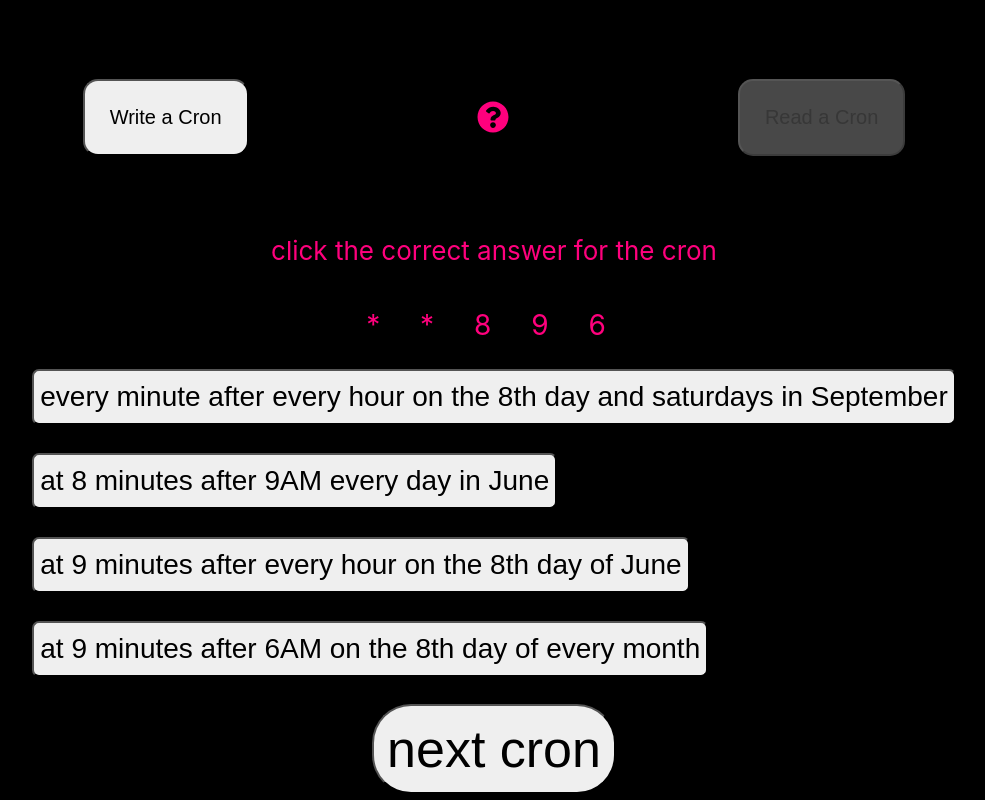
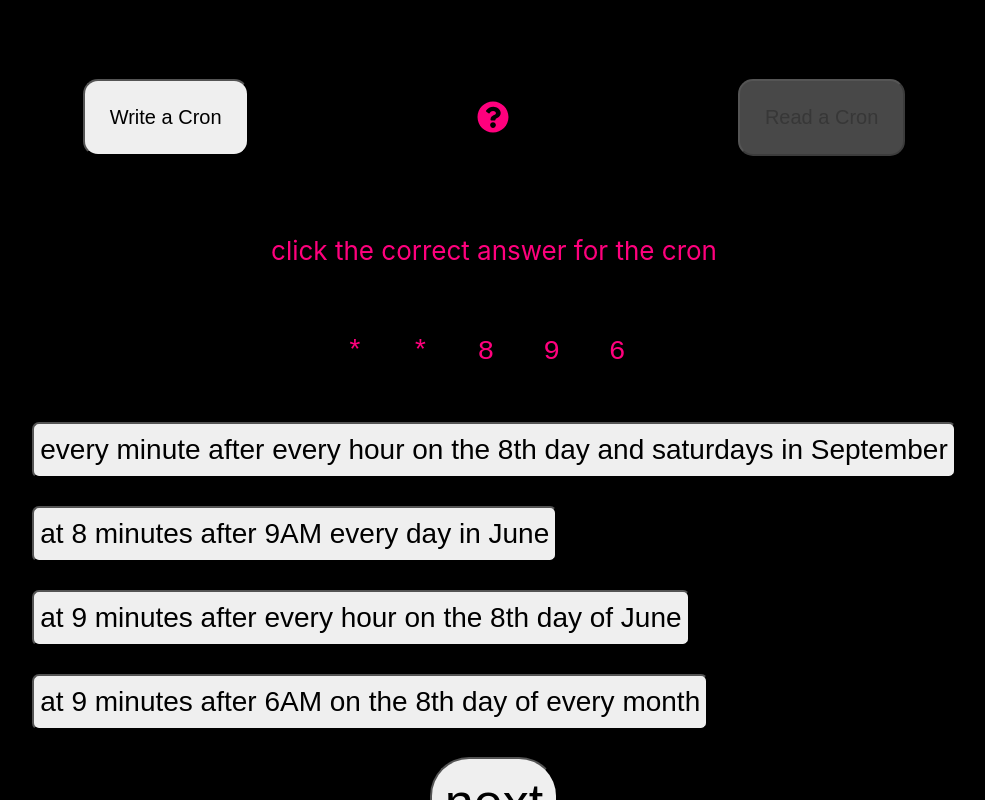
Before and after one commit to lpmi-13/cron-trigger, a React (Create React App) app: page / in a window 1280 px wide. Both pictures are taken after a click on the button "Read a Cron". Shown: the whole page, without its empty margins (146-1131 px from the left). Built offline with nearby package versions, Linux system fonts and the light colour scheme.

Commit message:
remove extra "cron" in button

```diff
--- a/src/components/CronDigits/index.js
+++ b/src/components/CronDigits/index.js
@@ -93,7 +93,7 @@ const CronDigits = ({ firstView, onView }) => {
             onClick={handleClickNext}
             aria-label="write a cron"
             >
-            next cron
+            next
           </motion.button>
           <CorrectMessage active={correctAnswer}/>
         </>
--- a/src/components/CronWords/index.js
+++ b/src/components/CronWords/index.js
@@ -44,7 +44,9 @@ const CronWords = ({ firstView, onView }) => {
                )
             }
             <div className="readThisCron">
-                {cronString}
+                <pre>
+                  {cronString}
+                </pre>
             </div>
             <div className="multipleChoice">
                 {distractors.map(choice => {
@@ -58,7 +60,7 @@ const CronWords = ({ firstView, onView }) => {
             onClick={handleClickNext}
             aria-label="write a cron"
             >
-            next cron
+            next
           </motion.button>
           <CorrectMessage active={correctAnswer}/>
         </>
```
